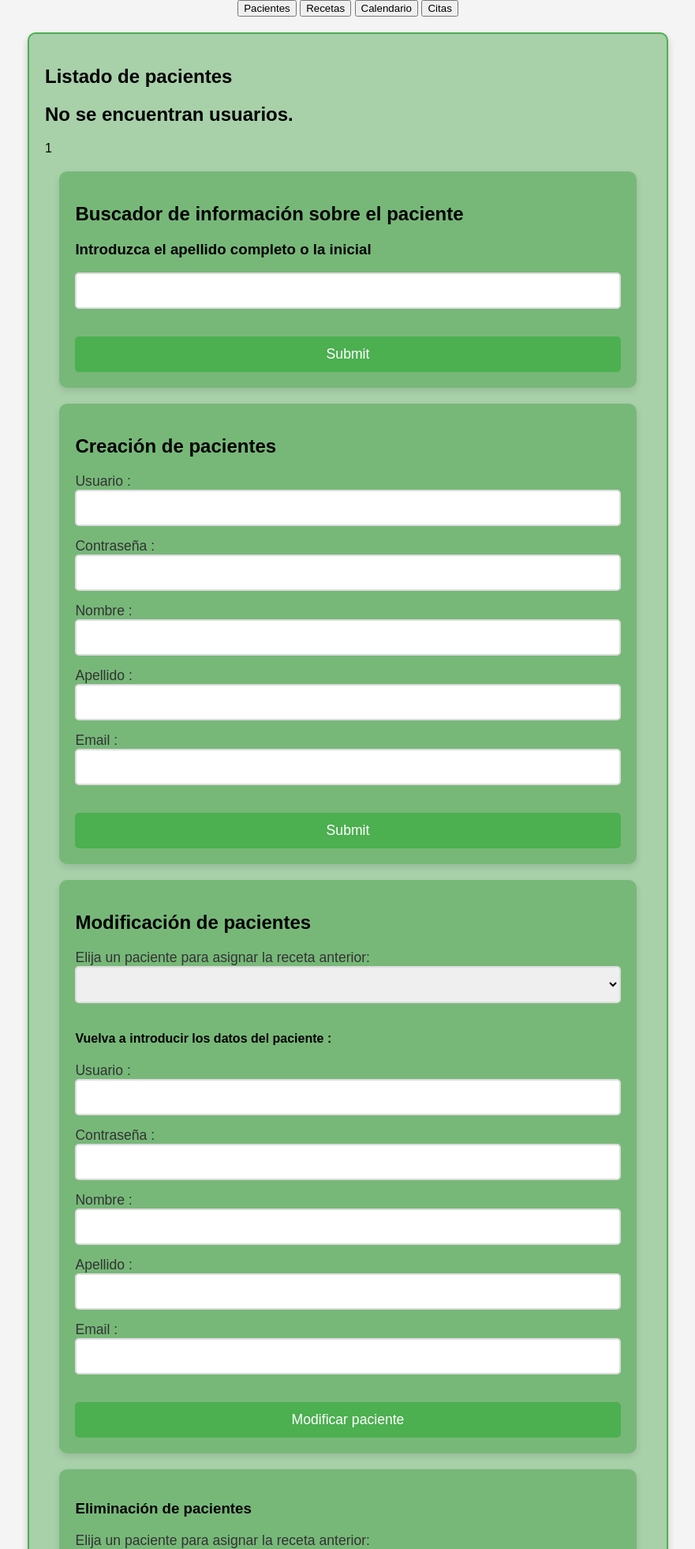
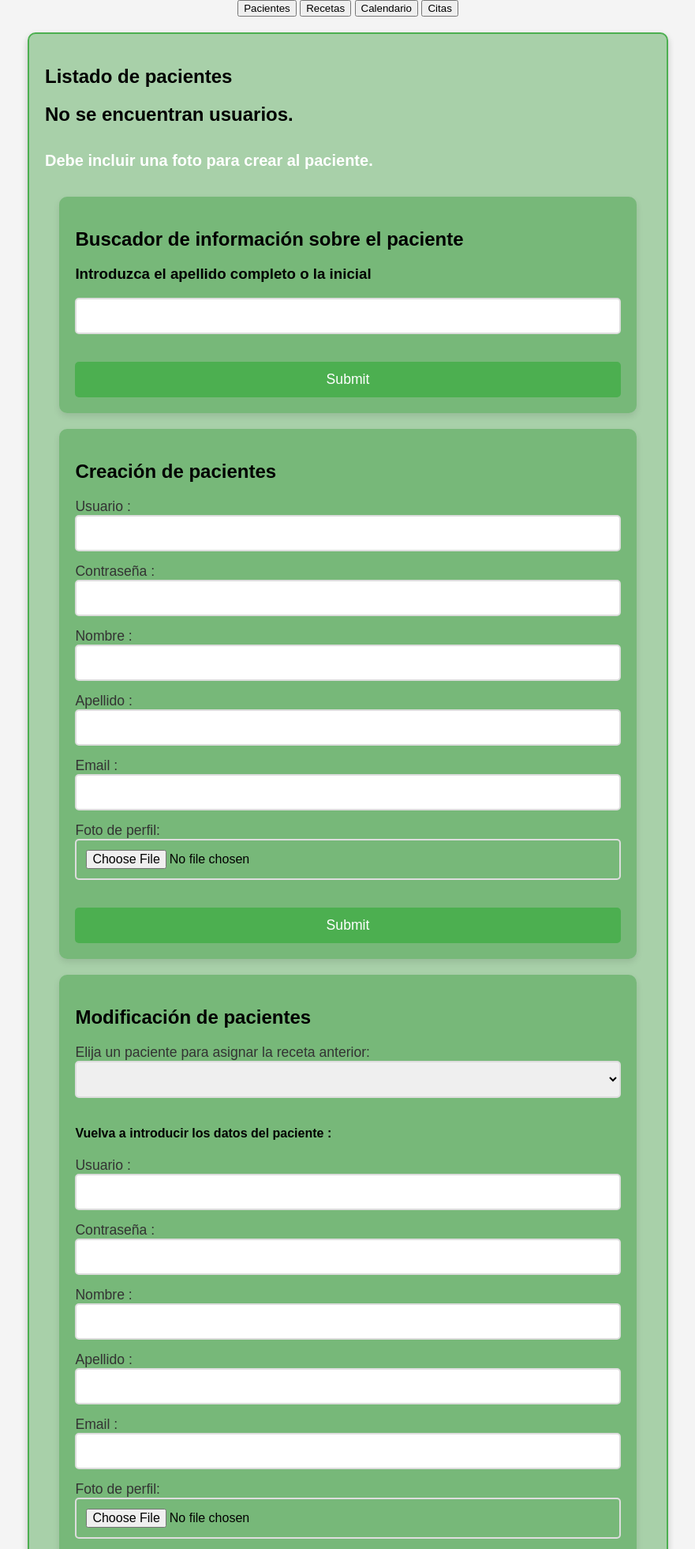
Before and after one commit to IsmaelHdez/proyectoDAW, a PHP site: page /nutricionista.php in a window 1280 px wide. Shown: the top 1961 px of the page at 79% size, without its empty margins (199-1080 px from the left). Run offline with PHP 8.4, Linux system fonts and the light colour scheme; the visitor is signed in with stand-in values (Sample User, id 1); data comes from the database, SQL or seed files in the repository; tables that the repository leaves empty hold one stand-in row (values such as "Sample post"); lists and menus that the app fills with data are empty.

Commit message:
cloudinary pacientes

```diff
--- a/php/conexion.php
+++ b/php/conexion.php
@@ -457,18 +457,20 @@ function obtener_pacientes_nutricionista($con){
     return $resultado;
 }
 
- //funcion para crear paciente para el nutricionista
- function crear_paciente_nutricionista($con, $nombre, $apellido, $usuario, $pass, $email){
+  // Función para crear paciente para el nutricionista
+function crear_paciente_nutri_cloudinary($con, $nombre, $apellido, $email, $usuario, $pass = null, $foto = null) {
     $id = $_SESSION['id_nutricionista'];
+    unset($_SESSION['mensaje_pacientes']);
     $hash_pass = password_hash($pass, PASSWORD_DEFAULT);
-    $resultado = mysqli_query($con, "insert into paciente (usuario, pass, nombre, apellido, email,id_nutricionista) values ('$usuario', '$hash_pass', '$nombre', '$apellido', '$email','$id')");
-    if (!$resultado) {
-        unset($_SESSION['mensaje_pacientes']);
-        echo "Error al crear paciente: " . mysqli_error($con);
+    $query = "insert into paciente (usuario, pass, nombre, apellido, email,foto,id_nutricionista)values
+    ('$usuario' , '$hash_pass' ,'$nombre', '$apellido', '$email', '$foto' , '$id')";
+
+    if (mysqli_query($con, $query)) {
+        $_SESSION['mensaje_pacientes'] = "<h5 class='mensaje'>Se ha creado el paciente $usuario </h5><h5> con nombre completo : $nombre $apellido </h5><h5> y email : $email.</h5>";
+    } else {
+        $_SESSION['mensaje_pacientes'] = "Tus datos no se han podido modificar.";
     }
-
-    $_SESSION['mensaje_pacientes'] = "<h5 class='mensaje'>Se ha creado el paciente $usuario </h5><h5> con nombre completo : $nombre $apellido </h5><h5> y email : $email.</h5>";
-    }
+}
 
 //función para modificar receta buscada por nutricionista
 function modificar_receta_nutricionista($con, $nombre_receta, $ingredientes_receta , $calorias_receta , $nombre_busq){
--- a/php/nutricionista.php
+++ b/php/nutricionista.php
@@ -32,18 +32,24 @@ if($_SESSION["tipo"] != 1){
         </nav>
 <?php
 
+
 //formulario para crear paciente
-if (isset($_POST['crear_paciente'])) {
-    if (!empty($_POST['usuario_paciente']) && !empty($_POST['pass_paciente']) && !empty($_POST['nombre_paciente']) && !empty($_POST['apellido_paciente']) && !empty($_POST['email_paciente'])) {
-        $usuario_paciente = $_POST['usuario_paciente'];
-        $pass_paciente = $_POST['pass_paciente'];
-        $nombre_paciente = $_POST['nombre_paciente'];
-        $apellido_paciente = $_POST['apellido_paciente'];
-        $email_paciente = $_POST['email_paciente'];
-        $resultado = crear_paciente_nutricionista($con, $nombre_paciente , $apellido_paciente , $usuario_paciente , $pass_paciente ,  $email_paciente);
-        header('Location:nutricionista.php#div_pacientes');
+if ($_SERVER["REQUEST_METHOD"] == "POST" && isset($_POST["crear_paciente"])) {
+    $nuevo_usuario = $_POST["usuario_paciente"];
+    $nuevo_nombre = $_POST["nombre_paciente"];
+    $nuevo_apellido = $_POST["apellido_paciente"];
+    $nuevo_email = $_POST["email_paciente"];
+    $nueva_pass = $_POST["pass_paciente"];
+
+    if(empty($_FILES["foto_paciente"]["tmp_name"])){
+        $_SESSION['mensaje_pacientes'] = "<h5>Debe incluir una foto para crear al paciente.</h5>";
+        header('Location:admin.php#div_pacientes');
         exit;
     }
+    $nueva_foto = subir_imagen_cloudinary($_FILES["foto_paciente"]["tmp_name"]);
+    crear_paciente_nutri_cloudinary($con, $nuevo_nombre, $nuevo_apellido, $nuevo_email, $nuevo_usuario, $nueva_pass, $nueva_foto);
+    header('Location:nutricionista.php#div_pacientes');
+    exit;
 }
 
 //formulario para modificar un paciente
@@ -53,13 +59,32 @@ if (isset($_POST['paciente_mod'])) {
 && !empty($_POST['email_paciente_mod']) && !empty($_POST['busq_paciente'])) {
     $busq_paciente = $_POST['busq_paciente'];
     $usuario_paciente_mod = $_POST['usuario_paciente_mod'];
-        $pass_paciente_mod = $_POST['pass_paciente_mod'];
-        $nombre_paciente_mod = $_POST['nombre_paciente_mod'];
-        $apellido_paciente_mod = $_POST['apellido_paciente_mod'];
-        $email_paciente_mod = $_POST['email_paciente_mod'];
-        $resultado = modificar_paciente($con, $nombre_paciente_mod , $apellido_paciente_mod , $usuario_paciente_mod , $pass_paciente_mod ,  $email_paciente_mod , $busq_paciente);
-        header('Location:nutricionista.php#div_pacientes');
-        exit;
+    $pass_paciente_mod = !empty($_POST["pass_paciente_mod"]) ? password_hash($_POST["pass_paciente_mod"], PASSWORD_DEFAULT) : null;
+    $nombre_paciente_mod = $_POST['nombre_paciente_mod'];
+    $apellido_paciente_mod = $_POST['apellido_paciente_mod'];
+    $email_paciente_mod = $_POST['email_paciente_mod'];
+    $nueva_foto = null;
+
+    if (isset($_FILES["foto_paciente_mod"]) && $_FILES["foto_paciente_mod"]["size"] > 0) {
+        // Buscar la foto actual en la base de datos
+        $resultado = mysqli_query($con, "SELECT foto FROM paciente WHERE usuario = '$busq_paciente'");
+
+        if ($resultado && mysqli_num_rows($resultado) > 0) {
+            $fila = mysqli_fetch_assoc($resultado);
+
+            // Eliminar la foto solo si existe
+            if (!empty($fila['foto'])) {
+                eliminar_imagen_cloudinary($fila['foto']);
+            }
+        }
+
+        // Subir nueva foto
+        $nueva_foto = subir_imagen_cloudinary($_FILES["foto_paciente_mod"]["tmp_name"]);
+    }
+    $foto_actualizada = $nueva_foto ? $nueva_foto : $fila['foto'];
+    $resultado = modificar_paciente_cloudinary($con, $nombre_paciente_mod , $apellido_paciente_mod , $usuario_paciente_mod , $pass_paciente_mod ,  $email_paciente_mod , $foto_actualizada , $busq_paciente);
+    header('Location:nutricionista.php#div_pacientes');
+    exit;
     }
 }
 
@@ -211,7 +236,7 @@ if(isset($_POST['ver_calendario'])){
 
 //crear paciente
 echo '<div id="crear_paciente">
-        <form id="formulario_crear_paciente" action="nutricionista.php#div_pacientes" method="POST">
+        <form id="formulario_crear_paciente" action="nutricionista.php#div_pacientes" method="POST" enctype="multipart/form-data">
             <h2>Creación de pacientes</h2>
             <label for="usuario_paciente">Usuario :</label>
             <input type="text" name="usuario_paciente" id="usuario_paciente" required><br/>
@@ -223,6 +248,8 @@ echo '<div id="crear_paciente">
             <input type="text" name="apellido_paciente" id="apellido_paciente" required><br/>
             <label for="email_paciente">Email :</label>
             <input type="email" name="email_paciente" id="email_paciente" required><br/>
+            <label for="foto_paciente">Foto de perfil:</label>
+            <input type="file" name="foto_paciente" id="foto_paciente" accept="image/*">
             <input type="submit" name="crear_paciente">
         </form>
         <div id="mensaje_error_crear_paciente" style="color: red; display: none;"></div>
@@ -230,7 +257,7 @@ echo '<div id="crear_paciente">
 
 //Modificar paciente
   echo '<div id="modificar_paciente">
-        <form id="formulario_mod_paciente" action="nutricionista.php#div_pacientes" method="POST">
+        <form id="formulario_mod_paciente" action="nutricionista.php#div_pacientes" method="POST" enctype="multipart/form-data" >
             <h2>Modificación de pacientes</h2>
             <label for="busq_paciente">Elija un paciente para asignar la receta anterior:</label>
             <select name="busq_paciente" id="busq_paciente">';
@@ -253,6 +280,8 @@ echo '<div id="crear_paciente">
             <input type="text" name="apellido_paciente_mod" id="apellido_paciente_mod" required><br/>
             <label for="email_paciente_mod">Email :</label>
             <input type="email" name="email_paciente_mod" id="email_paciente_mod" required><br/>
+            <label for="foto_paciente_mod">Foto de perfil:</label>
+            <input type="file" name="foto_paciente_mod" id="foto_paciente_mod" accept="image/*">
             <input type="submit" name="paciente_mod" value="Modificar paciente">
         </form>
         <div id="mensaje_error_mod_paciente" style="color: red; display: none;"></div>
```
